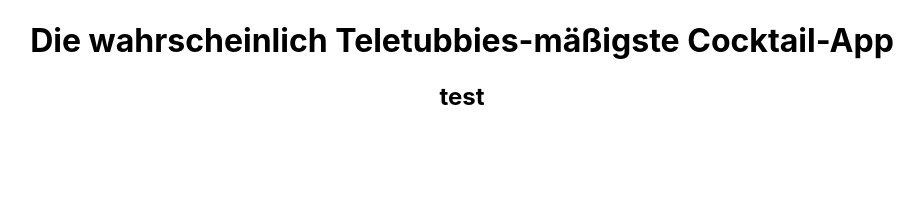
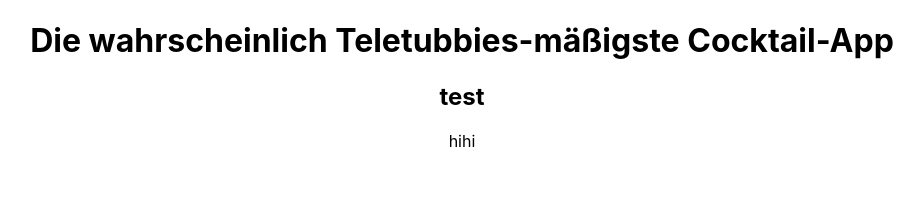
Before and after one commit to g-hoost/Forty, a React (Create React App) app: page / in a window 1280 px wide. Shown: the top 221 px of the page, without its empty margins (178-1102 px from the left). Built offline with nearby package versions, Linux system fonts and the light colour scheme.

Commit message:
testalina

```diff
--- a/src/App.js
+++ b/src/App.js
@@ -7,6 +7,7 @@
     <div className="App">
       <h1>Die wahrscheinlich Teletubbies-mäßigste Cocktail-App</h1>
       <h2>test</h2>
+      <p>hihi</p>
     </div>
   );
 }
```
